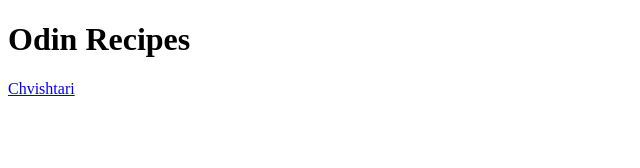
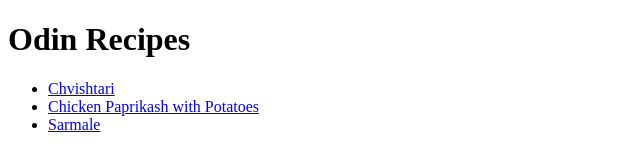
Before and after one commit to Pandemolyum/odin-recipes, a plain HTML site: page index.html in a window 1280 px wide. Shown: the whole page, without its empty margins (0-640 px from the left). Drawn offline with Linux system fonts and the light colour scheme.

Commit message:
Add pages for chicken paprikash and sarmale
Just like for the chvishtari recipe, the pages contain an image, a
description, ingredients, and cooking steps. The index.html page was
also updated to include a list linking to the new recipes.

```diff
--- a/index.html
+++ b/index.html
@@ -7,6 +7,10 @@
 </head>
 <body>
     <h1>Odin Recipes</h1>
-    <a href="recipes/chvishtari.html">Chvishtari</a>
+    <ul>
+        <li><a href="recipes/chvishtari.html">Chvishtari</a></li>
+        <li><a href="recipes/chicken-paprikash.html">Chicken Paprikash with Potatoes</a></li>
+        <li><a href="recipes/sarmale.html">Sarmale</a></li>
+    </ul>
 </body>
 </html>
```
